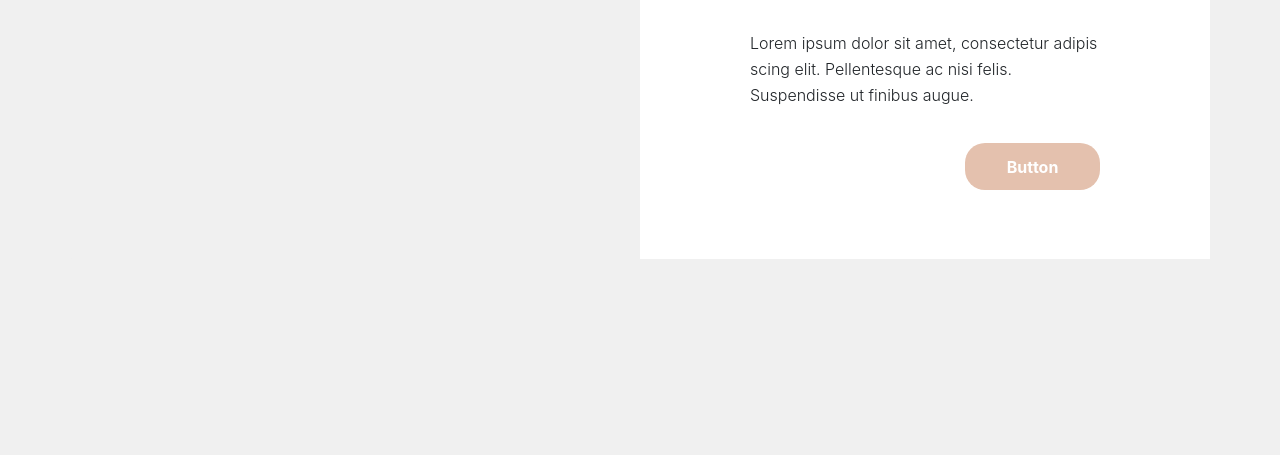
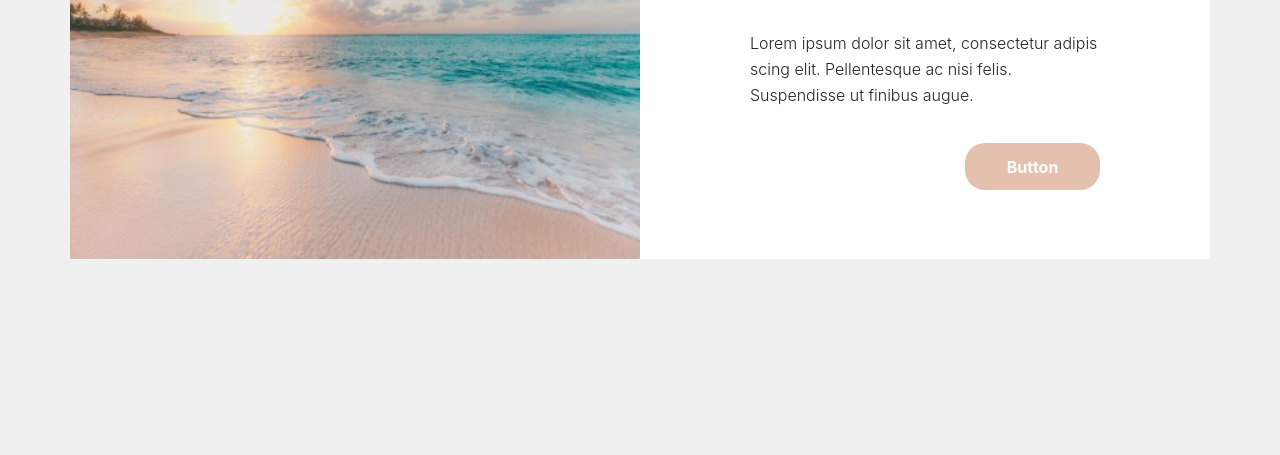
Before and after one commit to manawara/level1, a plain HTML site: page index.html in a window 1280 px wide. Shown: the part 345-800 px from the top of the page. Drawn offline with nearby package versions, Linux system fonts and the light colour scheme; the site is published under a folder, as on GitHub Pages, so addresses that start at the root find nothing.

Commit message:
Update index.html
Update link to img

```diff
--- a/index.html
+++ b/index.html
@@ -30,7 +30,7 @@
             <div class="row no-gutters">
               <div class="col-12 col-md-6 col-xl-6">
                 <img
-                  src="/images/sean-o-KMn4VEeEPR8-unsplash_1_s6zmfh_c_scale,w_480.jpg"
+                  src="./images/sean-o-KMn4VEeEPR8-unsplash_1_s6zmfh_c_scale,w_480.jpg"
                   class="card-img"
                   alt="Image"
                 />
```
